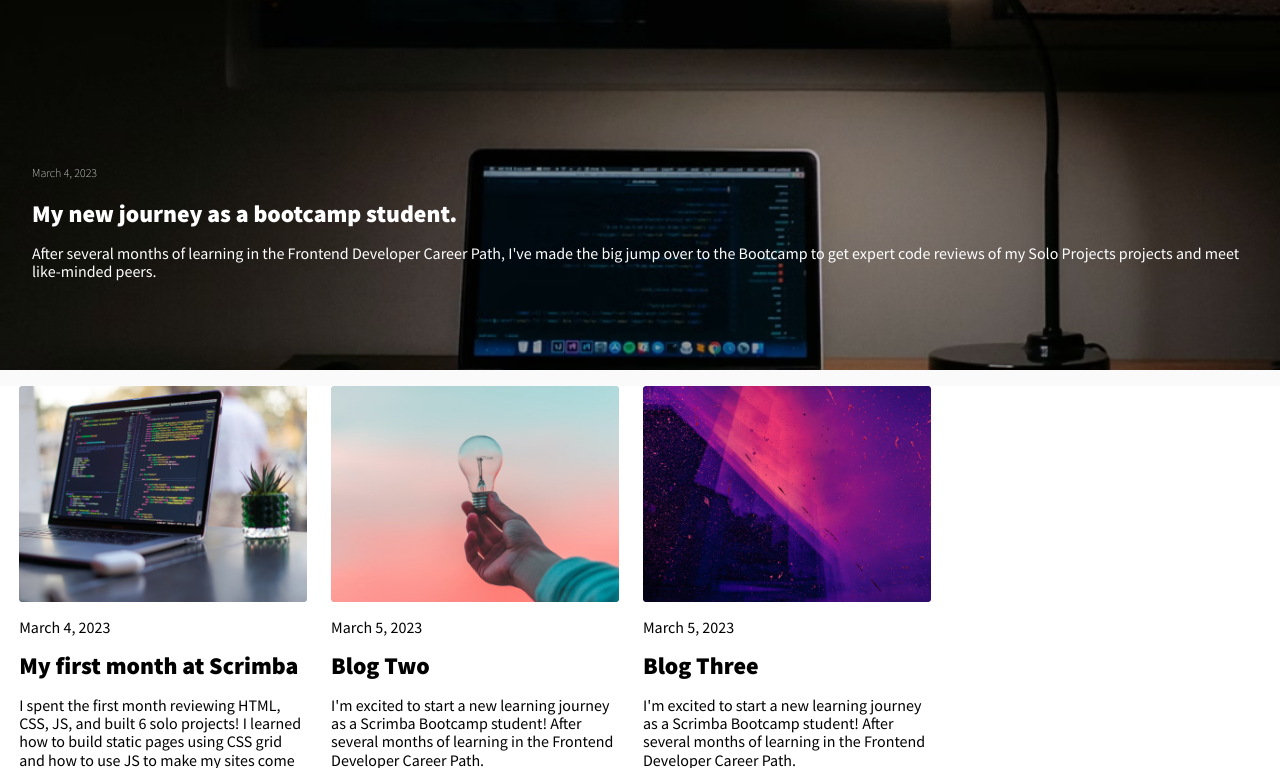
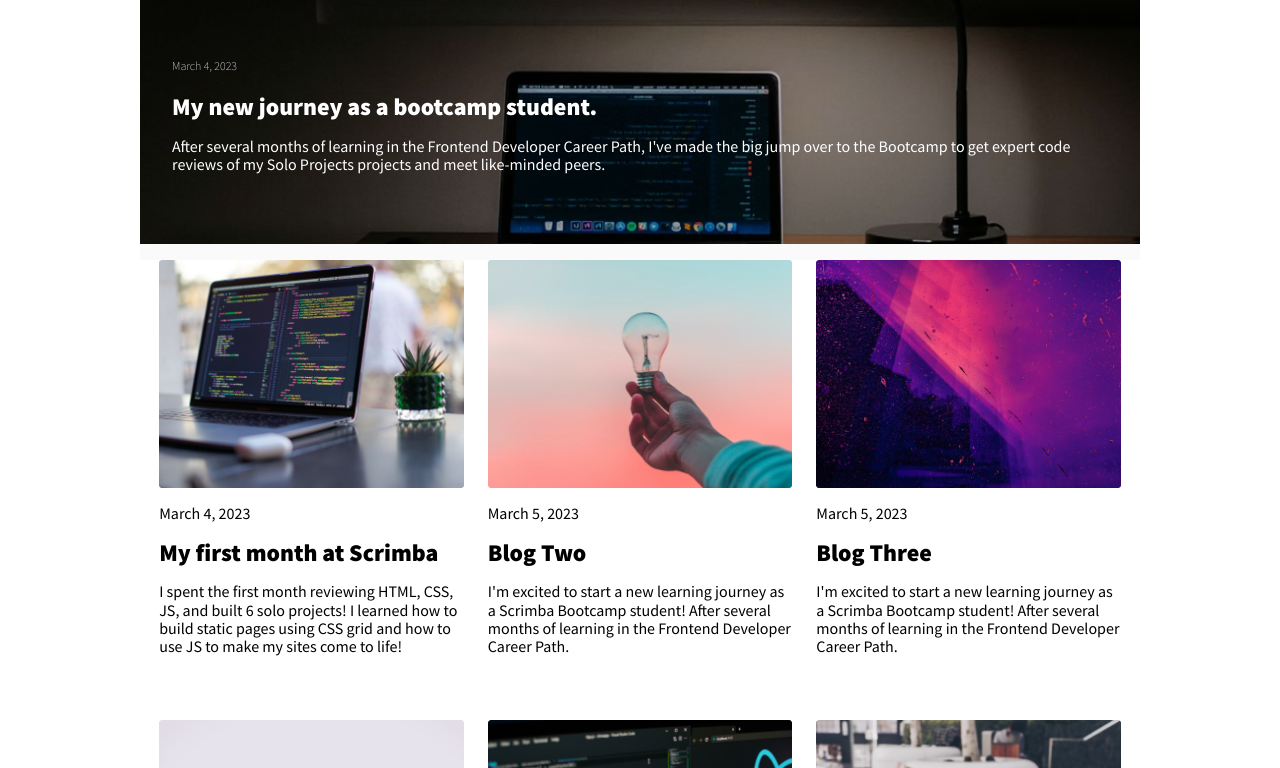
Before and after one commit to ChrisVee/learningJournal, a website built with Vite: page index.html in a window 1280 px wide. Shown: the part 252-1020 px from the top of the page. Built offline with nearby package versions, Linux system fonts and the light colour scheme.

Commit message:
Update style.css

```diff
--- a/css/style.css
+++ b/css/style.css
@@ -9,7 +9,7 @@
 html, body, h1, h2 {
     margin: 0;
     padding: 0;
-    width: 100%;
+    max-width: 1000px;
     margin: 0 auto;
     font-family: 'Source Sans Pro';
 }
@@ -134,7 +134,6 @@ h2,
     grid-template-columns: repeat(auto-fit, minmax(200px, 1fr));
     grid-gap: 1.5em;
     margin-bottom: 1.6em;
-    max-width: 950px;
 }
 
 .blog-feed img {
```
